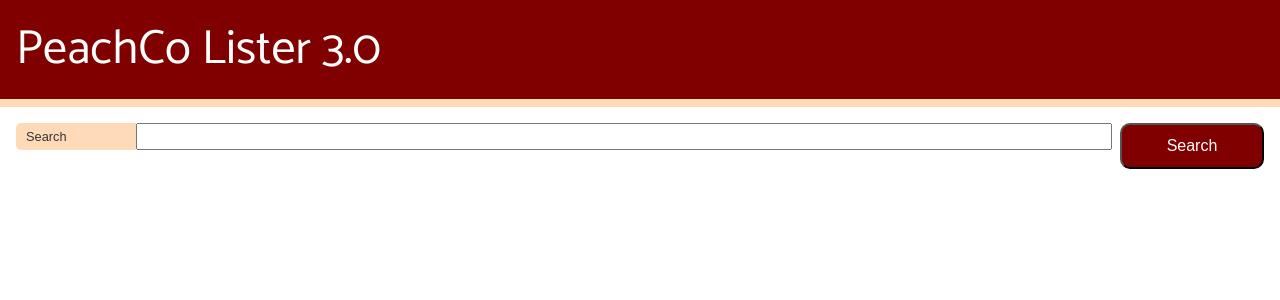
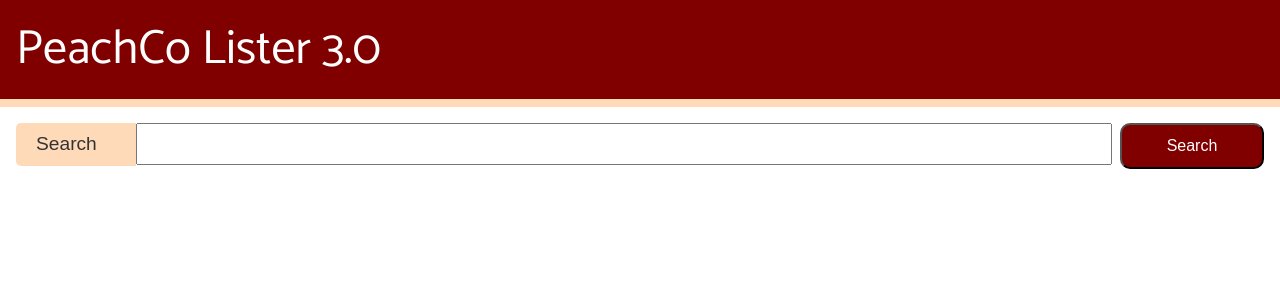
Before and after one commit to WooodHead/peachco-react, a React (Create React App) app in the folder client/: page / in a window 1280 px wide. Shown: the top 300 px of the page. Built offline with nearby package versions, Linux system fonts and the light colour scheme.

Commit message:
fixed the search input size... looks larger

```diff
--- a/client/src/components/Input/Input.css
+++ b/client/src/components/Input/Input.css
@@ -27,3 +27,26 @@
     padding: 5px 10px;
 
 }
+
+.search-label-wrapper {
+    width: 100%;
+    height: 2.7rem;
+    background-color: peachpuff;
+    border-radius: 5px 0 0 5px;
+
+}
+
+.search-label {
+    float: left;
+    font-size: 1.2rem;
+    padding: 8px 20px;
+
+}
+
+.search-input {
+    padding: 8px;
+    font-size: 1.2rem;
+    display:inline-block;
+    width: 100%;
+
+}
--- a/client/src/components/Input/Input.js
+++ b/client/src/components/Input/Input.js
@@ -3,14 +3,30 @@ import "./Input.css";
 
 export const Input = props => (
   <div className="input-container">
-    <div className="label-wrapper">
-      <label className="label"
+    <div
+      className={
+        props.labelWrapper ?
+        props.labelWrapper :
+        "label-wrapper"
+      }
+      >
+      <label
+        className={
+          props.label ?
+          props.label :
+          "label"
+        }
         htmlFor={props.name}>{props.children}
       </label>
     </div>
     <div className="input-wrapper">
       <input
-        className="input" value={props.value}
+        className={
+          props.input ?
+          props.input :
+          "input"
+        }
+        value={props.value}
         name={props.name}
         label={props.children}
         onChange={props.func}
--- a/client/src/pages/Search/Search.js
+++ b/client/src/pages/Search/Search.js
@@ -71,8 +71,9 @@ class Search extends Component {
               value={this.state.query}
               name="query"
               func={this.handleInputChange}
-              stylingClassLabel="search-label"
-              stylingClassInput="search-input"
+              label="search-label"
+              input="search-input"
+              labelWrapper="search-label-wrapper"
               >
               Search
               </Input>
```
